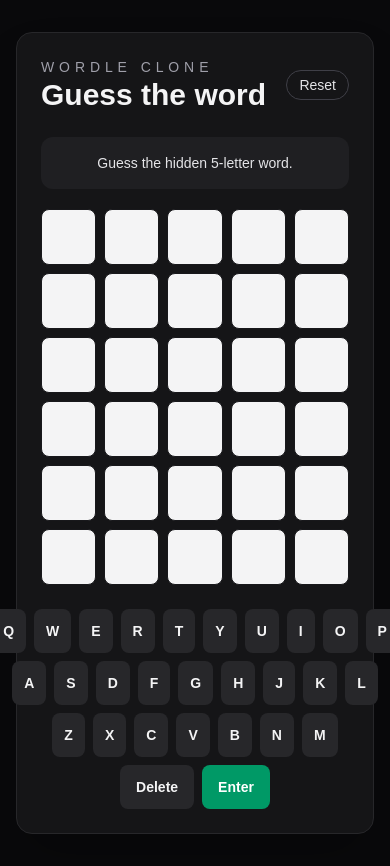
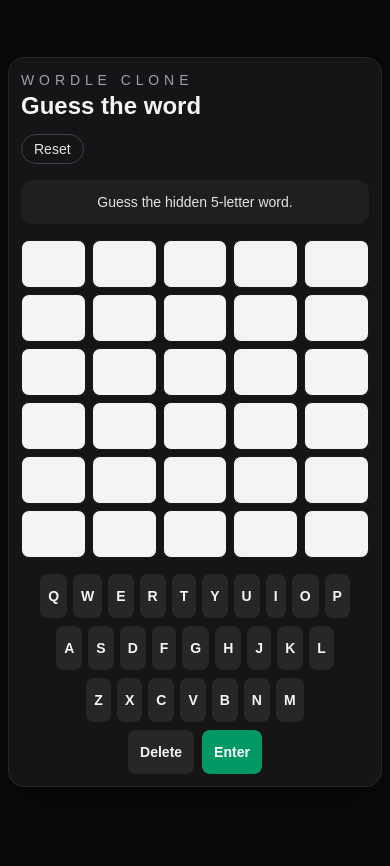
Before and after one commit to franco-ortega/wordle-clone, a Next.js app: page / in a window 390 px wide. After the commit the page ends 844 px from the top, so only its background shows below. Built offline with nearby package versions, Linux system fonts and the light colour scheme.

Commit message:
improve mobile UI

```diff
--- a/src/app/globals.css
+++ b/src/app/globals.css
@@ -25,4 +25,5 @@ body {
 	background: var(--background);
 	color: var(--foreground);
 	font-family: Arial, Helvetica, sans-serif;
+	overflow-x: hidden;
 }
--- a/src/app/page.tsx
+++ b/src/app/page.tsx
@@ -145,28 +145,30 @@ export default function Home() {
 	};
 
 	return (
-		<main className='flex min-h-screen flex-col items-center justify-center bg-zinc-950 px-4 py-8 text-zinc-100'>
-			<div className='w-full max-w-xl rounded-2xl border border-zinc-800 bg-zinc-900/80 p-6 shadow-2xl shadow-black/30'>
-				<div className='mb-6 flex items-center justify-between'>
+		<main className='flex min-h-screen w-full flex-col items-center justify-center overflow-x-hidden bg-zinc-950 px-2 py-4 text-zinc-100 sm:px-4 sm:py-8'>
+			<div className='w-full max-w-xl rounded-2xl border border-zinc-800 bg-zinc-900/80 p-3 shadow-2xl shadow-black/30 sm:p-6'>
+				<div className='mb-4 flex flex-col gap-3 sm:mb-6 sm:flex-row sm:items-center sm:justify-between'>
 					<div>
 						<p className='text-sm uppercase tracking-[0.35em] text-zinc-400'>
 							Wordle Clone
 						</p>
-						<h1 className='text-3xl font-semibold'>Guess the word</h1>
+						<h1 className='text-2xl font-semibold sm:text-3xl'>
+							Guess the word
+						</h1>
 					</div>
 					<button
 						onClick={handleRestart}
-						className='rounded-full border border-zinc-700 px-3 py-1 text-sm text-zinc-200 transition hover:bg-zinc-800'
+						className='w-fit rounded-full border border-zinc-700 px-3 py-1 text-sm text-zinc-200 transition hover:bg-zinc-800'
 					>
 						Reset
 					</button>
 				</div>
 
-				<div className='mb-5 rounded-xl bg-zinc-800/60 p-4 text-center text-sm text-zinc-200'>
+				<div className='mb-4 rounded-xl bg-zinc-800/60 p-3 text-center text-sm text-zinc-200 sm:mb-5 sm:p-4'>
 					{message}
 				</div>
 
-				<div className='mb-6 grid grid-cols-5 gap-2'>
+				<div className='mb-4 grid grid-cols-5 gap-1.5 sm:mb-6 sm:gap-2'>
 					{board.map((guess, rowIndex) => {
 						const rowLetters = Array.from(guess);
 						return Array.from({ length: WORD_LENGTH }, (_, colIndex) => {
@@ -175,7 +177,7 @@ export default function Home() {
 							return (
 								<div
 									key={`${rowIndex}-${colIndex}`}
-									className={`flex h-14 items-center justify-center rounded-lg border text-xl font-bold uppercase ${getTileClass(state)}`}
+									className={`flex h-12 items-center justify-center rounded-lg border text-lg font-bold uppercase sm:h-14 sm:text-xl md:h-16 ${getTileClass(state)}`}
 								>
 									{letter}
 								</div>
@@ -186,12 +188,15 @@ export default function Home() {
 
 				<div className='space-y-2'>
 					{KEYBOARD_ROWS.map((row) => (
-						<div key={row} className='flex justify-center gap-2'>
+						<div
+							key={row}
+							className='flex flex-wrap justify-center gap-1.5 sm:gap-2'
+						>
 							{row.split('').map((letter) => (
 								<button
 									key={letter}
 									onClick={() => handleLetterClick(letter)}
-									className='rounded-lg bg-zinc-800 px-3 py-3 text-sm font-semibold uppercase text-zinc-100 transition hover:bg-zinc-700'
+									className='touch-manipulation min-h-[44px] rounded-lg bg-zinc-800 px-2 py-2 text-sm font-semibold uppercase text-zinc-100 transition hover:bg-zinc-700 sm:px-3 sm:py-3'
 								>
 									{letter}
 								</button>
@@ -202,13 +207,13 @@ export default function Home() {
 					<div className='flex justify-center gap-2'>
 						<button
 							onClick={handleBackspace}
-							className='rounded-lg bg-zinc-800 px-4 py-3 text-sm font-semibold text-zinc-100 transition hover:bg-zinc-700'
+							className='touch-manipulation min-h-[44px] rounded-lg bg-zinc-800 px-3 py-3 text-sm font-semibold text-zinc-100 transition hover:bg-zinc-700 sm:px-4'
 						>
 							Delete
 						</button>
 						<button
 							onClick={handleEnter}
-							className='rounded-lg bg-emerald-600 px-4 py-3 text-sm font-semibold text-white transition hover:bg-emerald-500'
+							className='touch-manipulation min-h-[44px] rounded-lg bg-emerald-600 px-3 py-3 text-sm font-semibold text-white transition hover:bg-emerald-500 sm:px-4'
 						>
 							Enter
 						</button>
```
